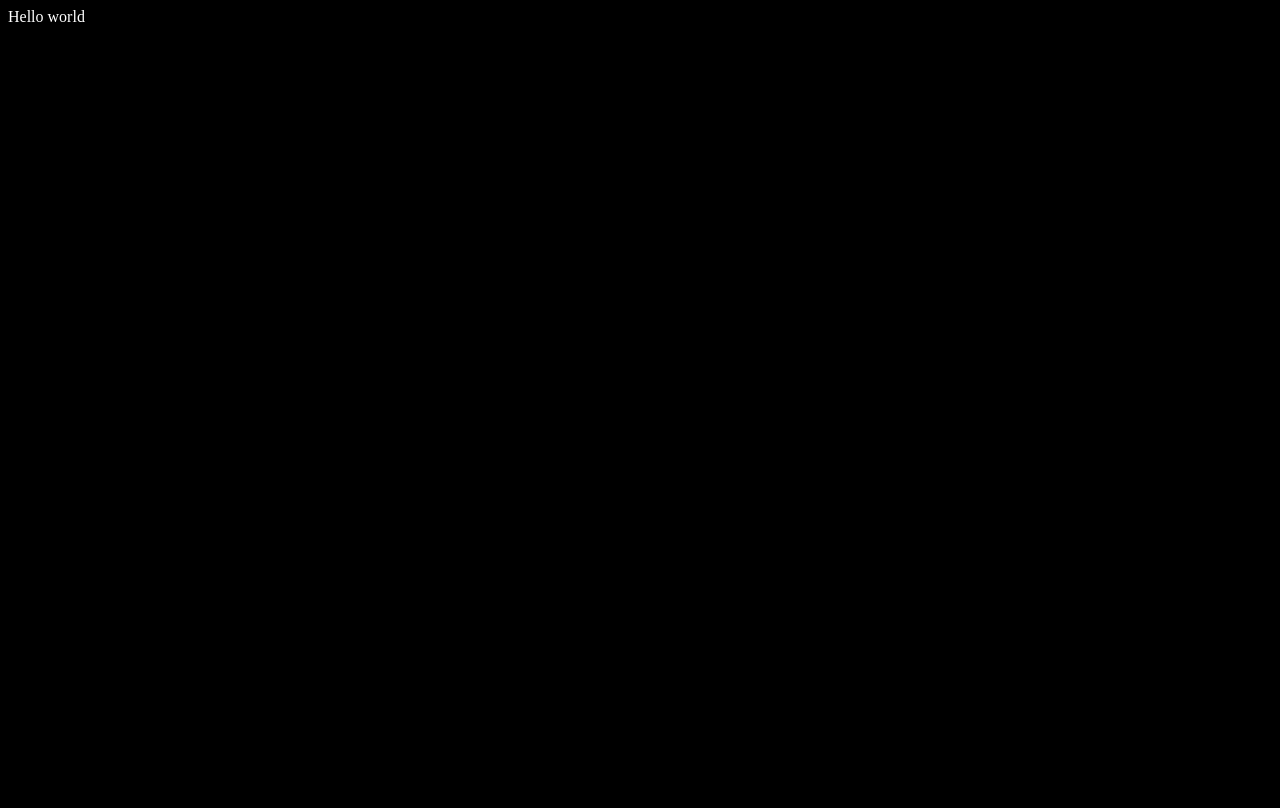
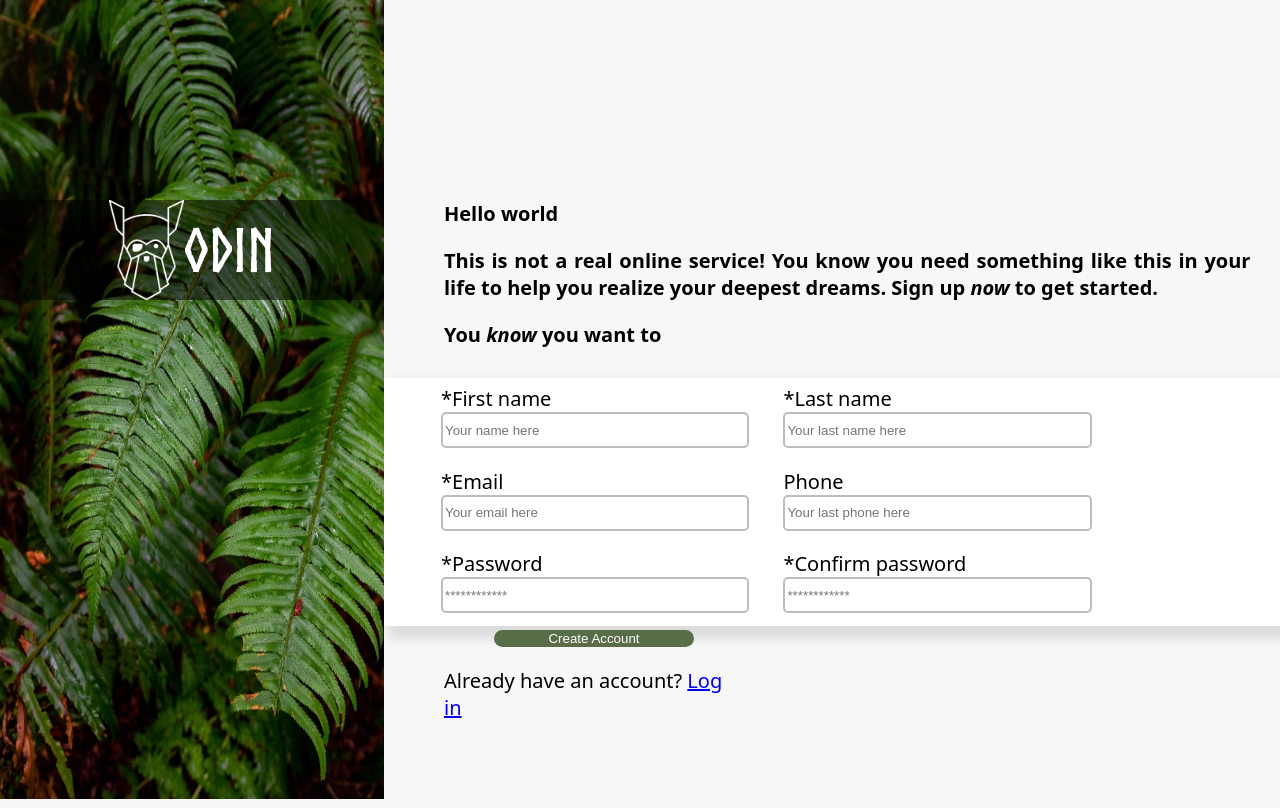
Before and after one commit to Sventajz/odin_form_project, a plain HTML site: page index.html in a window 1280 px wide. Drawn offline with Linux system fonts and the light colour scheme.

Commit message:
Finished project

```diff
--- a/index.html
+++ b/index.html
@@ -4,9 +4,57 @@
     <meta charset="UTF-8" />
     <meta name="viewport" content="width=device-width, initial-scale=1.0" />
     <link rel="stylesheet" href="style.css" />
+
     <title>Document</title>
   </head>
   <body>
+    <div class="img-container">
+      <div class="caption-container">
+        <img src="odin-lined.png" id="svg">
+      <caption>ODIN</caption>
+      </div>
+      <img src="./Optimized-halie-west-25xggax4bSA-unsplash.jpg" height="99.9%" width="100%">
+    </div>
+    <main>
+      <div class="text-area">
     <h1?>Hello world</h1>
+    <p>This is not a real online service! You know you need something like this in your life to help you realize your deepest dreams. Sign up <i>now</i> to get started.
+    <p>You <i>know</i> you want to</p>
+  </div>
+  <div class="form-container">
+      <div class="form">
+    <fieldset>
+      <label for="first-name">*First name</label>
+      <input type="text" id="first-name" name="first-name" placeholder="Your name here">
+    </fieldset>
+    <fieldset>
+      <label for="last-name">*Last name</label>
+      <input type="text" id="last-name" name="last-name" placeholder="Your last name here">
+    </fieldset>
+
+    <fieldset>
+      <label for="email">*Email</label>
+      <input type="email" id="email" name="email" placeholder="Your email here">
+    </fieldset>
+    <fieldset>
+      <label for="phone">Phone</label>
+      <input type="text" id="phone" name="phone" placeholder="Your last phone here">
+    </fieldset>
+    <fieldset>
+      <label for="password">*Password</label>
+      <input type="password" id="password" name="password" placeholder="************" minlength="3">
+    </fieldset>
+    <fieldset>
+      <label for="password">*Confirm password</label>
+      <input type="password" id="password" name="password" placeholder="************">
+    </fieldset>
+
+  </div>
+</div>
+  <div class="submit-container">
+    <button type="submit">Create Account</button>
+    <p>Already have an account? <a href="/">Log in</a></p>
+  </div>
+</main>
   </body>
 </html>
--- a/style.css
+++ b/style.css
@@ -1,7 +1,111 @@
-html,
-body {
-  background-color: black;
-  height: 100vh;
-  width: 100vw;
+@font-face {
+  font-family: myFont;
+  src: url(./Norse-Bold.otf);
+}
+
+body,
+html {
+  height: 100%;
+  width: 100%;
+  margin: 0;
+  display: flex;
+  font-family: "Poppins", system-ui, -apple-system, BlinkMacSystemFont,
+    "Segoe UI", Roboto, Oxygen, Ubuntu, Cantarell, "Open Sans", "Helvetica Neue",
+    sans-serif;
+  background-color: rgb(247, 247, 247);
+  font-size: 20px;
+}
+
+.img-container {
+  position: relative;
+  width: 30%;
+  height: 100%;
+  margin-right: auto;
+}
+#svg {
+  height: 100px;
+}
+.caption-container {
+  display: flex;
+  justify-content: center;
+  align-items: center;
+  position: absolute;
+  top: 25%;
   color: white;
+  font-family: myFont;
+  font-size: 3rem;
+  width: 100%;
+  height: 100px;
+  background: rgba(0, 0, 0, 0.5);
 }
+
+main {
+  width: 70%;
+  height: 50%;
+  margin: auto;
+  display: grid;
+  gap: 10px;
+  align-items: center;
+}
+.form-container {
+  display: flex;
+  justify-content: left;
+  background-color: white;
+  padding-left: 2rem;
+
+  box-shadow: 10px 8px 10px 5px#dcdcdc;
+}
+.form {
+  display: grid;
+  grid-template-columns: 1fr 1fr;
+  width: 80%;
+}
+.submit-container {
+  margin-right: auto;
+  display: flex;
+  justify-content: center;
+  flex-direction: column;
+  align-items: center;
+  width: 300px;
+  height: 100px;
+  margin-left: 60px;
+}
+.text-area {
+  text-align: justify;
+  font-weight: bold;
+  width: 90%;
+  display: flex;
+  justify-content: center;
+  margin-left: 60px;
+  font-size: 1rem;
+}
+
+fieldset {
+  display: flex;
+  flex-direction: column;
+  border: none;
+}
+input {
+  height: 1.5rem;
+  border: 2px solid rgb(193, 188, 188);
+  border-radius: 5px;
+
+  box-shadow: none;
+}
+input:focus {
+  outline: none;
+  border-color: rgb(169, 169, 232);
+  box-shadow: 2px 2px 2px 2px #d3d1d1;
+}
+input:invalid {
+  border-color: red;
+}
+
+button {
+  color: white;
+  width: 200px;
+  height: 40px;
+  background-color: #596d48;
+  border: 0px solid;
+  border-radius: 9px;
+}
```
Also changed, not shown: Norse-Bold.otf (added), Optimized-halie-west-25xggax4bSA-unsplash.jpg (added), odin-lined.png (added), sign-up-form.png (added).
